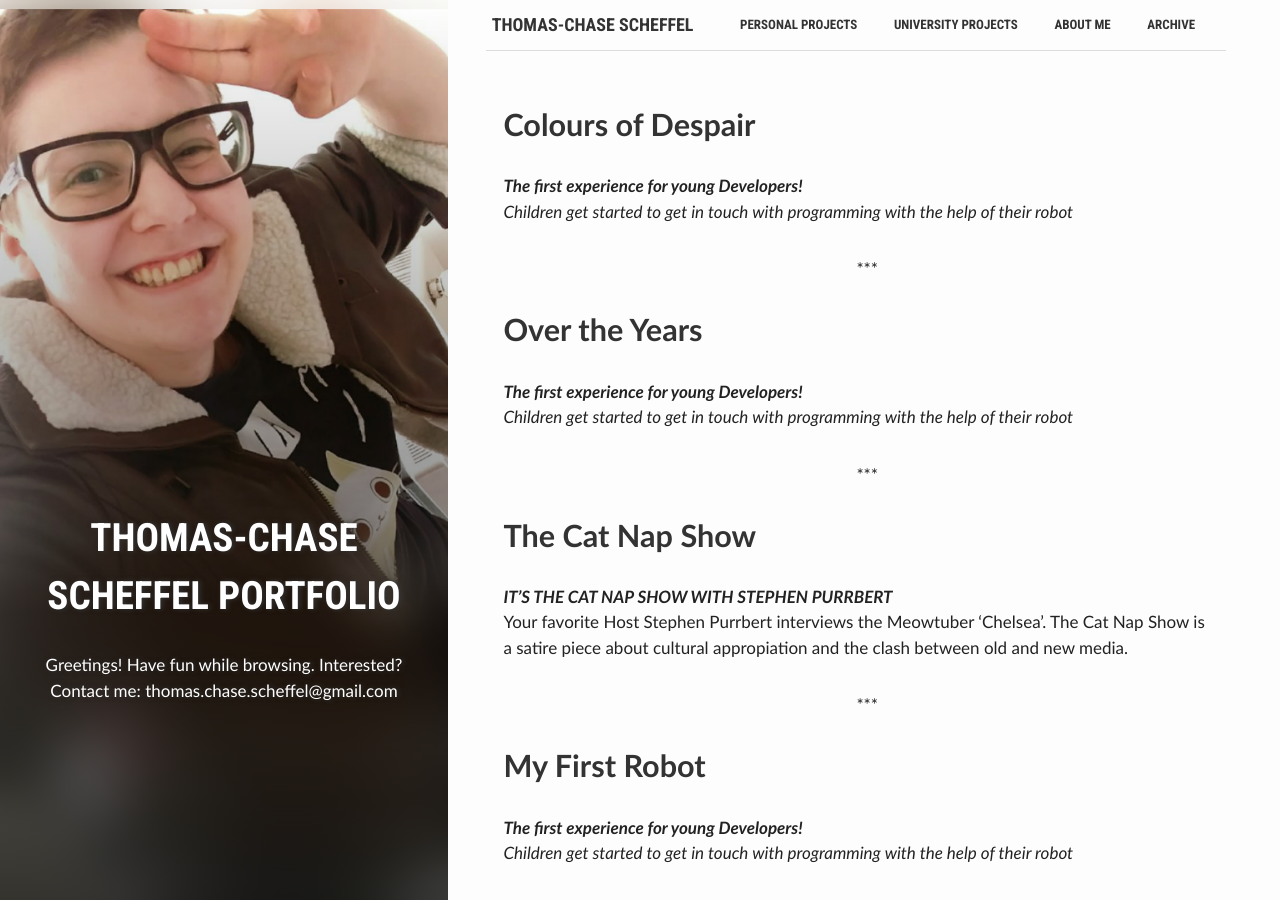
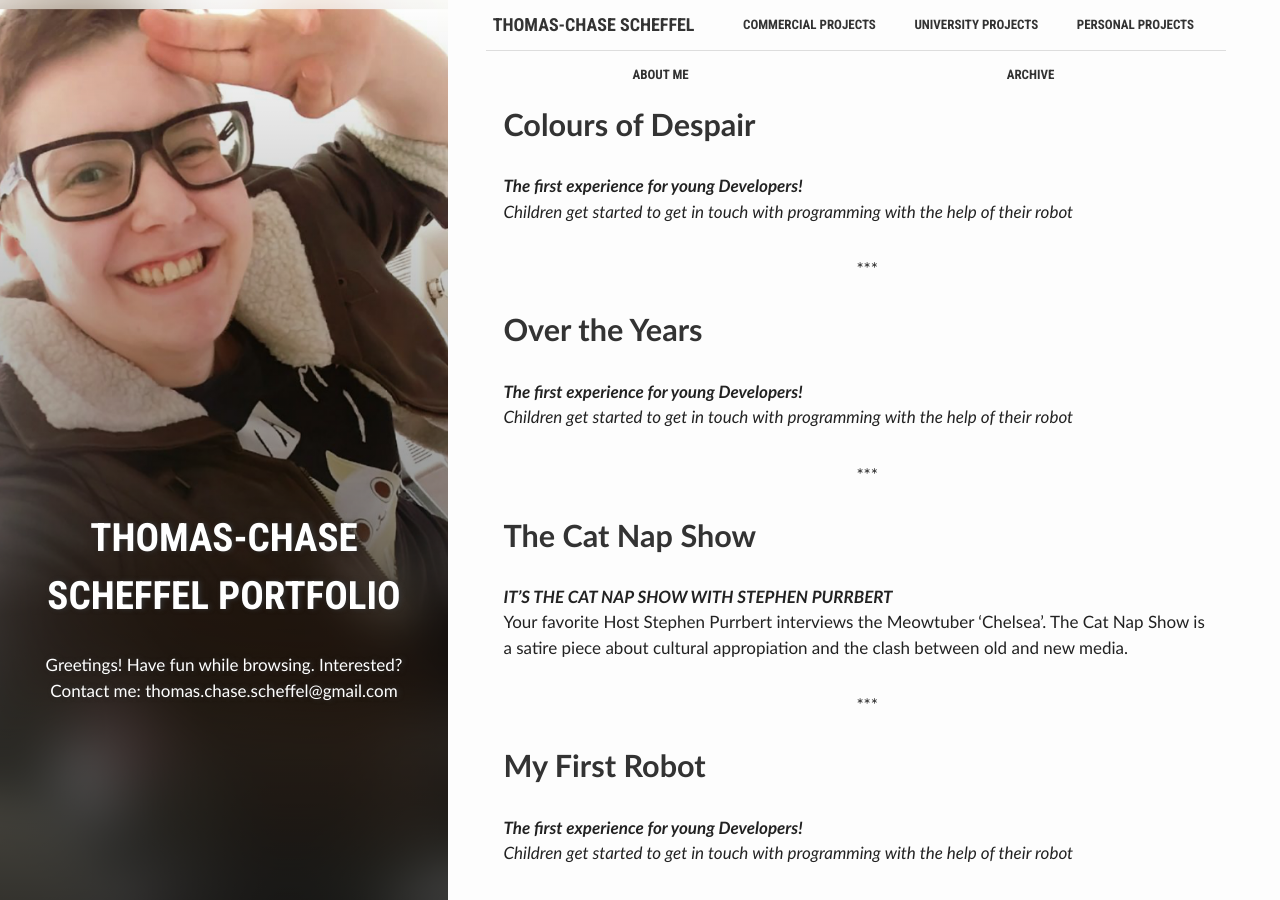
Before and after one commit to ChaseTheHunter/chasethehunter.github.io, a Jekyll site: the page built from index.html, in a window 1280 px wide and 900 px high. Built offline with Jekyll 4.4.1, drawn with Linux system fonts in a browser that asks for light colours.

Commit message:
Update header.html

```diff
--- a/_includes/header.html
+++ b/_includes/header.html
@@ -5,8 +5,10 @@
   <nav class="center-wrapper nav-main">
 
     <a class="blog-logo" href="{{ site.baseurl }}/">{{ site.title }}</a>
+
+        <a href="{{ site.baseurl }} /commercial_projects/commercial-projects/">Commercial Projects</a>
+        <a href="{{ site.baseurl }} /university_projects/university-projects/">University Projects</a>
         <a href="{{ site.baseurl }} /personal_projects/personal-projects/">Personal Projects</a>
-        <a href="{{ site.baseurl }} /university_projects/university-projects/">University Projects</a>
         <a href="/about">About Me</a>
         <a href="/posts">Archive</a>
 
```
